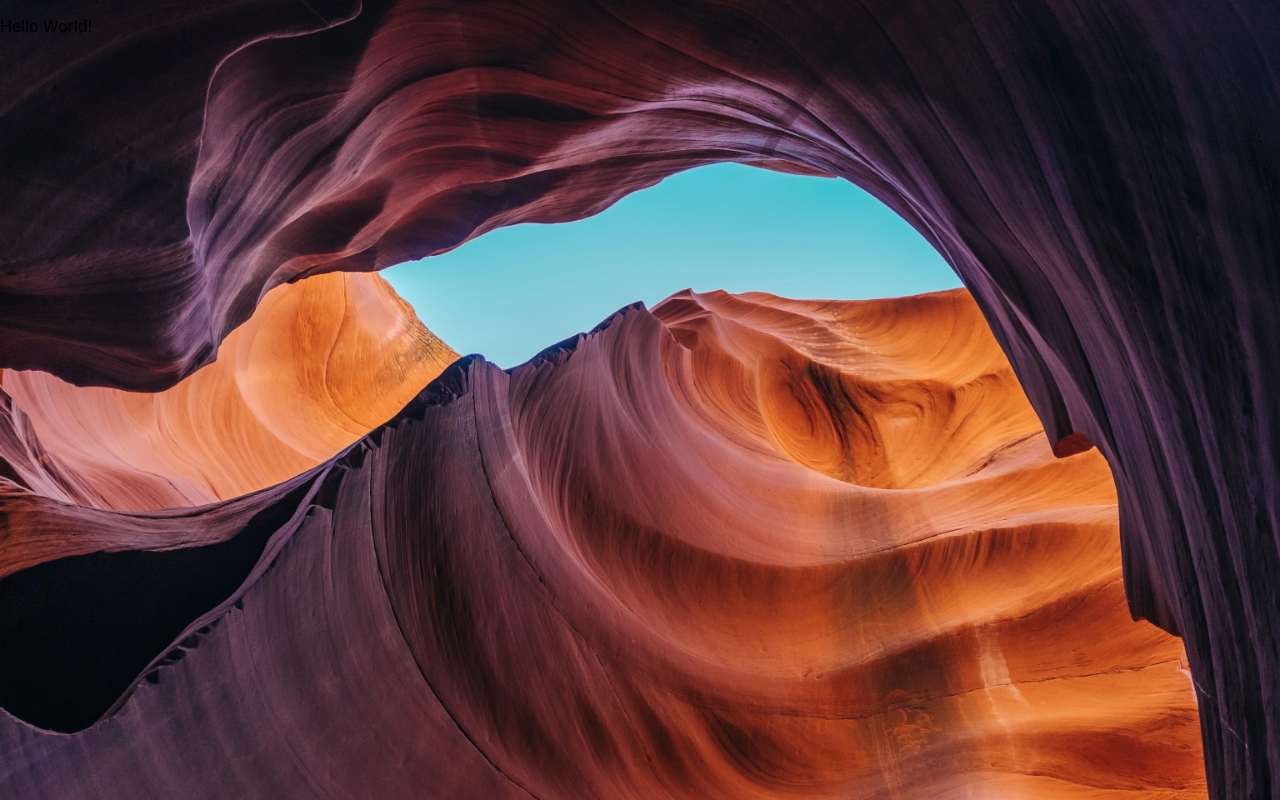
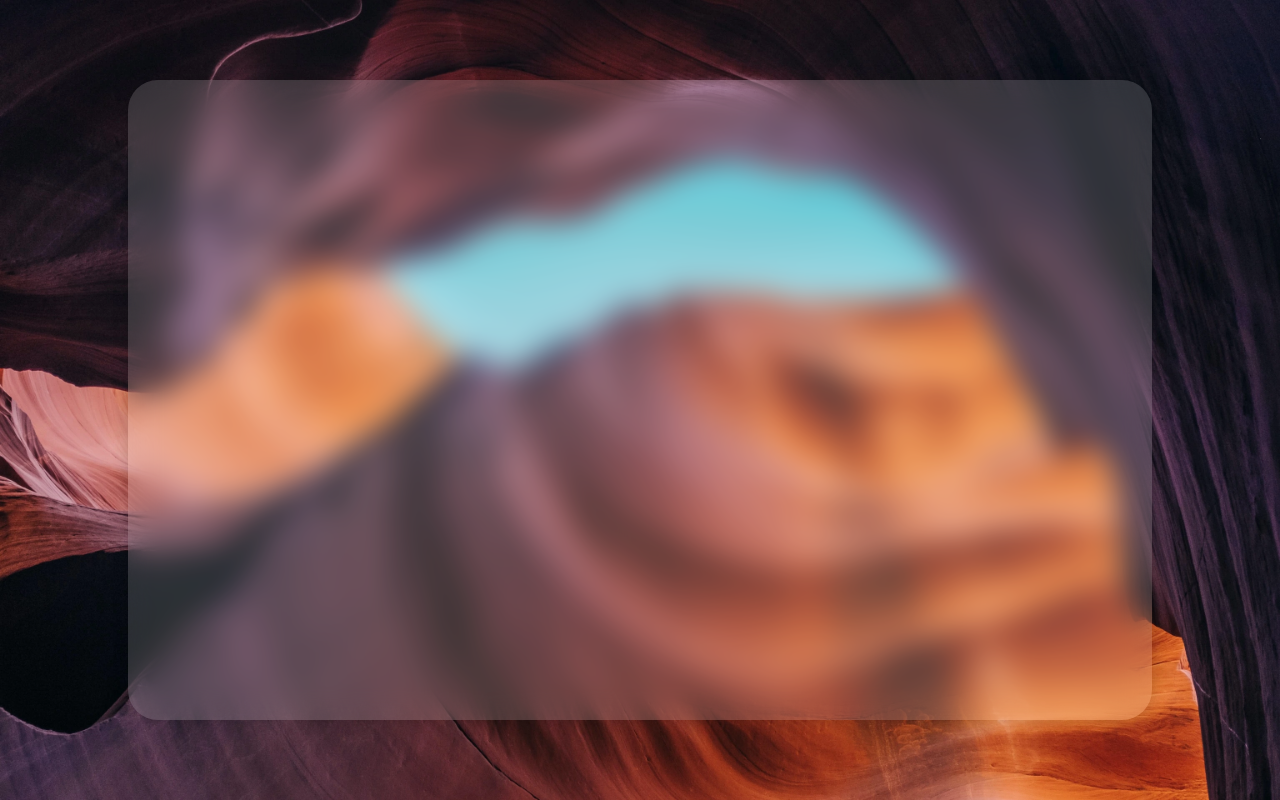
Before and after one commit to Santorinie/React-Wordle, a React (Create React App) app: page / in a window 1280 px wide. Built offline with nearby package versions, Linux system fonts and the light colour scheme.

Commit message:
Container added

```diff
--- a/src/App.css
+++ b/src/App.css
@@ -5,6 +5,22 @@
 body{
   background-image: url('./Images/background.webp');
   background-size: cover;
+}
+
+.gameContainer{
+  background-color: red;
+  width: 80%;
+  height: 80%;
+  top: 50%;
+  left: 50%;
+  transform: translate(-50%,-50%);
+  position: absolute;
+
+  box-shadow: 0 0 1rem 0 rgba(0, 0, 0, .2);
+	border-radius: 30px;
+	background-color: rgba(255, 255, 255, .15);
+
+	backdrop-filter: blur(15px);
 }
 
 .App-logo {
--- a/src/App.js
+++ b/src/App.js
@@ -1,6 +1,7 @@
 import logo from './logo.svg';
 import './App.css';
 import React, { Component } from 'react';
+import Container from './Container';
 
 
 class App extends Component {
@@ -8,7 +9,7 @@ class App extends Component {
 
   render() {
   return (
-    <p>Hello World!</p>
+    <Container></Container>
   )
   };
 }
--- /dev/null
+++ b/src/Container.jsx
@@ -0,0 +1,14 @@
+import React, { Component } from 'react';
+
+class Container extends Component {
+    state = {  }
+    render() {
+        return (
+            <div className='gameContainer'></div>
+
+        );
+    }
+}
+
+export default Container;
+    <div className='gameContainer'></div>
--- a/src/index.css
+++ b/src/index.css
@@ -11,3 +11,8 @@ code {
   font-family: source-code-pro, Menlo, Monaco, Consolas, 'Courier New',
     monospace;
 }
+
+div{
+  width: 100vw;
+  height: 100vh;
+}
```
